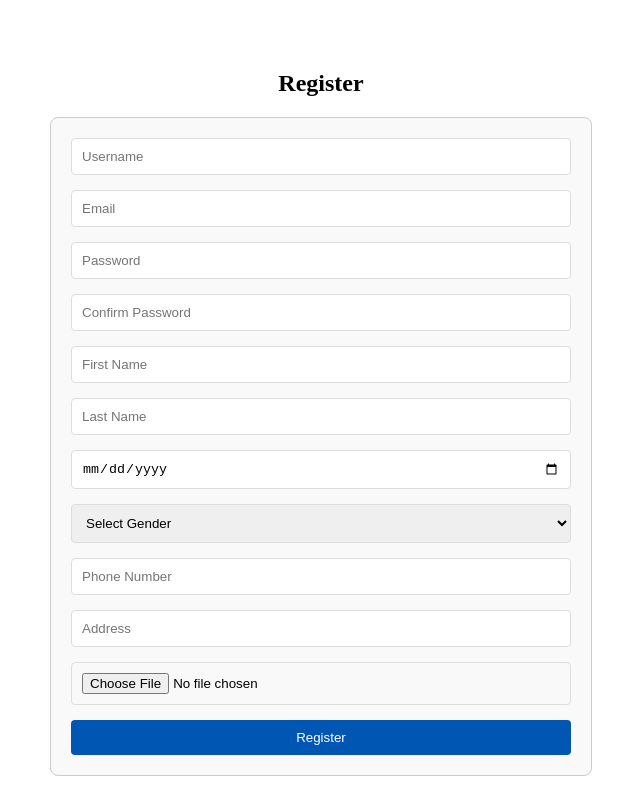
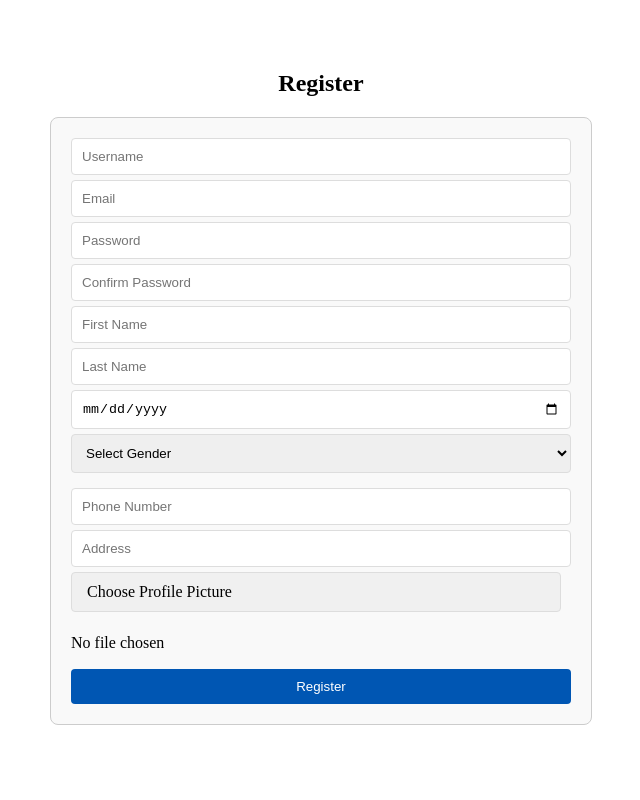
Before and after one commit to Megha1920/ContactsApp_Frontend, a React (Create React App) app: page /register in a window 1280 px wide. Shown: the whole page, without its empty margins (319-959 px from the left). Built offline with nearby package versions, Linux system fonts and the light colour scheme.

Commit message:
registration check done

```diff
--- a/src/components/Auth/Register.js
+++ b/src/components/Auth/Register.js
@@ -1,12 +1,11 @@
-// src/components/Register/Register.js
-import React, { useState } from 'react';
-import { useDispatch } from 'react-redux';
-import { useNavigate } from 'react-router-dom'; // Import useNavigate for redirection
+import React, { useState, useEffect } from 'react';
+import { useDispatch, useSelector } from 'react-redux';
+import { useNavigate } from 'react-router-dom';
 import { register } from '../../redux/actions/authActions';
 
 const Register = () => {
     const dispatch = useDispatch();
-    const navigate = useNavigate(); // Initialize navigate
+    const navigate = useNavigate();
     const [formData, setFormData] = useState({
         username: '',
         email: '',
@@ -20,6 +19,21 @@ const Register = () => {
         address: '',
         profile_picture: null,
     });
+    const [fieldErrors, setFieldErrors] = useState({});
+    const [profilePicName, setProfilePicName] = useState('No file chosen');
+    const error = useSelector(state => state.auth.error);
+
+    useEffect(() => {
+        if (error) {
+            const newFieldErrors = {};
+            for (const key in error) {
+                if (error.hasOwnProperty(key)) {
+                    newFieldErrors[key] = error[key].join(', ');
+                }
+            }
+            setFieldErrors(newFieldErrors);
+        }
+    }, [error]);
 
     const handleChange = (e) => {
         const { name, value, type, files } = e.target;
@@ -27,10 +41,80 @@ const Register = () => {
             ...formData,
             [name]: type === 'file' ? files[0] : value
         });
+
+        if (name === 'phone_number') {
+            const phoneNumberPattern = /^[0-9]*$/;
+            if (value === '') {
+                setFieldErrors(prevErrors => ({
+                    ...prevErrors,
+                    phone_number: 'Phone number is required'
+                }));
+            } else if (!phoneNumberPattern.test(value)) {
+                setFieldErrors(prevErrors => ({
+                    ...prevErrors,
+                    phone_number: 'Phone number should only contain numbers'
+                }));
+            } else {
+                setFieldErrors(prevErrors => ({
+                    ...prevErrors,
+                    phone_number: ''
+                }));
+            }
+        }
+
+        if (name === 'email') {
+            if (!value.includes('@')) {
+                setFieldErrors(prevErrors => ({
+                    ...prevErrors,
+                    email: 'Email must contain "@"'
+                }));
+            } else {
+                setFieldErrors(prevErrors => ({
+                    ...prevErrors,
+                    email: ''
+                }));
+            }
+        }
+
+        if (name === 'profile_picture') {
+            if (files[0]) {
+                setProfilePicName(files[0].name);
+            } else {
+                setProfilePicName('No file chosen');
+            }
+        }
+    };
+
+    const validateFields = () => {
+        const errors = {};
+        if (!formData.username) errors.username = 'Username is required';
+        if (!formData.email) errors.email = 'Email is required';
+        if (!formData.password) errors.password = 'Password is required';
+        if (!formData.password2) errors.password2 = 'Confirm Password is required';
+        if (!formData.first_name) errors.first_name = 'First Name is required';
+        if (!formData.last_name) errors.last_name = 'Last Name is required';
+        if (!formData.date_of_birth) errors.date_of_birth = 'Date of Birth is required';
+        if (!formData.gender) errors.gender = 'Gender is required';
+        if (!formData.phone_number) errors.phone_number = 'Phone number is required';
+        else {
+            const phoneNumberPattern = /^[0-9]*$/;
+            if (!phoneNumberPattern.test(formData.phone_number)) {
+                errors.phone_number = 'Phone number should only contain numbers';
+            }
+        }
+        if (!formData.profile_picture) errors.profile_picture = 'Profile picture is required';
+        return errors;
     };
 
     const handleSubmit = async (e) => {
         e.preventDefault();
+        const newFieldErrors = validateFields();
+
+        if (Object.keys(newFieldErrors).length > 0) {
+            setFieldErrors(newFieldErrors);
+            return;
+        }
+
         try {
             await dispatch(register(formData));
             navigate('/login'); // Redirect to login page upon successful registration
@@ -39,7 +123,6 @@ const Register = () => {
         }
     };
 
-    // Inline styles
     const styles = {
         container: {
             display: 'flex',
@@ -59,7 +142,7 @@ const Register = () => {
             backgroundColor: '#f9f9f9',
         },
         input: {
-            marginBottom: '15px',
+            marginBottom: '5px',
             padding: '10px',
             borderRadius: '4px',
             border: '1px solid #ddd',
@@ -77,10 +160,33 @@ const Register = () => {
             border: 'none',
             padding: '10px',
             borderRadius: '4px',
+            marginTop: '10px',
         },
         buttonHover: {
             backgroundColor: '#004494',
         },
+        errorMessage: {
+            color: 'red',
+            marginBottom: '15px',
+        },
+        fileInput: {
+            display: 'none',
+        },
+        fileLabel: {
+            display: 'inline-block',
+            padding: '10px 15px',
+            borderRadius: '4px',
+            border: '1px solid #ddd',
+            backgroundColor: '#f0f0f0',
+            cursor: 'pointer',
+            marginBottom: '15px',
+            marginRight: '10px',
+        },
+        fileName: {
+            display: 'inline-block',
+            verticalAlign: 'middle',
+            lineHeight: '32px',
+        }
     };
 
     return (
@@ -95,6 +201,7 @@ const Register = () => {
                     placeholder="Username"
                     style={styles.input}
                 />
+                {fieldErrors.username && <div style={styles.errorMessage}>{fieldErrors.username}</div>}
                 <input
                     type="email"
                     name="email"
@@ -103,6 +210,7 @@ const Register = () => {
                     placeholder="Email"
                     style={styles.input}
                 />
+                {fieldErrors.email && <div style={styles.errorMessage}>{fieldErrors.email}</div>}
                 <input
                     type="password"
                     name="password"
@@ -111,6 +219,7 @@ const Register = () => {
                     placeholder="Password"
                     style={styles.input}
                 />
+                {fieldErrors.password && <div style={styles.errorMessage}>{fieldErrors.password}</div>}
                 <input
                     type="password"
                     name="password2"
@@ -119,6 +228,7 @@ const Register = () => {
                     placeholder="Confirm Password"
                     style={styles.input}
                 />
+                {fieldErrors.password2 && <div style={styles.errorMessage}>{fieldErrors.password2}</div>}
                 <input
                     type="text"
                     name="first_name"
@@ -127,6 +237,7 @@ const Register = () => {
                     placeholder="First Name"
                     style={styles.input}
                 />
+                {fieldErrors.first_name && <div style={styles.errorMessage}>{fieldErrors.first_name}</div>}
                 <input
                     type="text"
                     name="last_name"
@@ -135,6 +246,7 @@ const Register = () => {
                     placeholder="Last Name"
                     style={styles.input}
                 />
+                {fieldErrors.last_name && <div style={styles.errorMessage}>{fieldErrors.last_name}</div>}
                 <input
                     type="date"
                     name="date_of_birth"
@@ -142,6 +254,7 @@ const Register = () => {
                     onChange={handleChange}
                     style={styles.input}
                 />
+                {fieldErrors.date_of_birth && <div style={styles.errorMessage}>{fieldErrors.date_of_birth}</div>}
                 <select
                     name="gender"
                     value={formData.gender}
@@ -153,6 +266,7 @@ const Register = () => {
                     <option value="female">Female</option>
                     <option value="other">Other</option>
                 </select>
+                {fieldErrors.gender && <div style={styles.errorMessage}>{fieldErrors.gender}</div>}
                 <input
                     type="tel"
                     name="phone_number"
@@ -161,6 +275,7 @@ const Register = () => {
                     placeholder="Phone Number"
                     style={styles.input}
                 />
+                {fieldErrors.phone_number && <div style={styles.errorMessage}>{fieldErrors.phone_number}</div>}
                 <input
                     type="text"
                     name="address"
@@ -169,12 +284,19 @@ const Register = () => {
                     placeholder="Address"
                     style={styles.input}
                 />
+                {fieldErrors.address && <div style={styles.errorMessage}>{fieldErrors.address}</div>}
+                <label htmlFor="profile_picture" style={styles.fileLabel}>
+                    Choose Profile Picture
+                </label>
                 <input
                     type="file"
                     name="profile_picture"
+                    id="profile_picture"
                     onChange={handleChange}
-                    style={styles.input}
+                    style={styles.fileInput}
                 />
+                <span style={styles.fileName}>{profilePicName}</span>
+                {fieldErrors.profile_picture && <div style={styles.errorMessage}>{fieldErrors.profile_picture}</div>}
                 <button
                     type="submit"
                     style={styles.button}
--- a/src/redux/actions/authActions.js
+++ b/src/redux/actions/authActions.js
@@ -6,7 +6,7 @@ export const login = (email, password) => async (dispatch) => {
     try {
         const response = await axios.post(`${API_URL}login/`, { email, password });
         const { access } = response.data;
-        localStorage.setItem('authToken', access); // Ensure the token is stored with the correct key
+        localStorage.setItem('authToken', access);
         dispatch({ type: 'LOGIN_SUCCESS', payload: { token: access, user: response.data } });
     } catch (error) {
         dispatch({ type: 'AUTH_ERROR', payload: error.response ? error.response.data : 'Login failed' });
@@ -20,7 +20,7 @@ export const register = (userData) => async (dispatch) => {
             formData.append(key, userData[key]);
         }
 
-        const response = await axios.post('http://localhost:8000/api/account/register/', formData, {
+        const response = await axios.post(`${API_URL}register/`, formData, {
             headers: {
                 'Content-Type': 'multipart/form-data',
             }
@@ -30,10 +30,11 @@ export const register = (userData) => async (dispatch) => {
     } catch (err) {
         console.error(err.response ? err.response.data : err.message);
         dispatch({ type: 'REGISTER_FAIL', payload: err.response ? err.response.data : 'Registration failed' });
+        throw err; // Throw error to be caught in the component
     }
 };
 
 export const logout = () => (dispatch) => {
-    localStorage.removeItem('authToken'); // Ensure the token is removed with the correct key
+    localStorage.removeItem('authToken');
     dispatch({ type: 'LOGOUT' });
 };
--- a/src/redux/reducers/authReducer.js
+++ b/src/redux/reducers/authReducer.js
@@ -13,6 +13,7 @@ const authReducer = (state = initialState, action) => {
         case 'LOGOUT':
             return { ...state, token: null, user: null };
         case 'AUTH_ERROR':
+        case 'REGISTER_FAIL':
             return { ...state, error: action.payload };
         default:
             return state;
```
